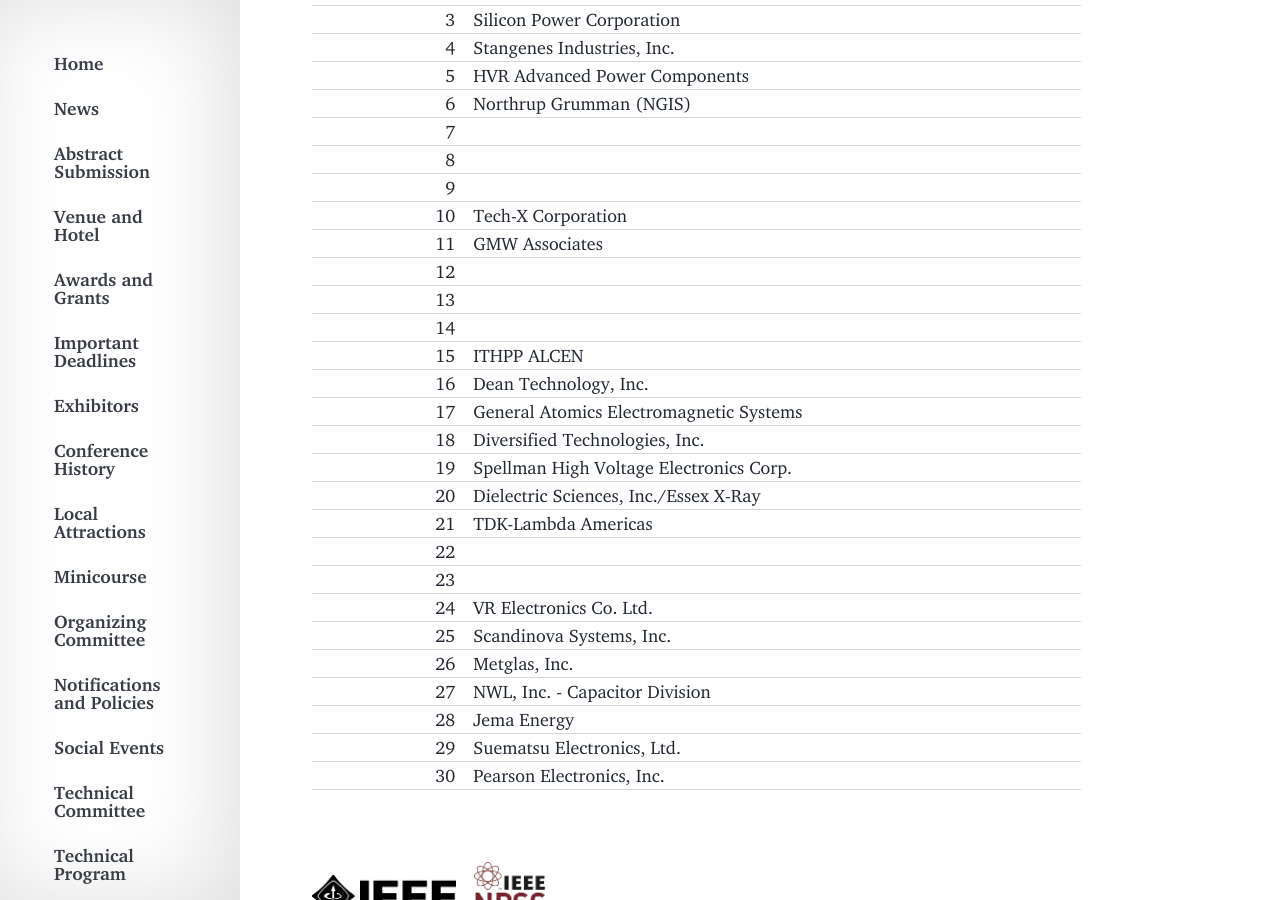
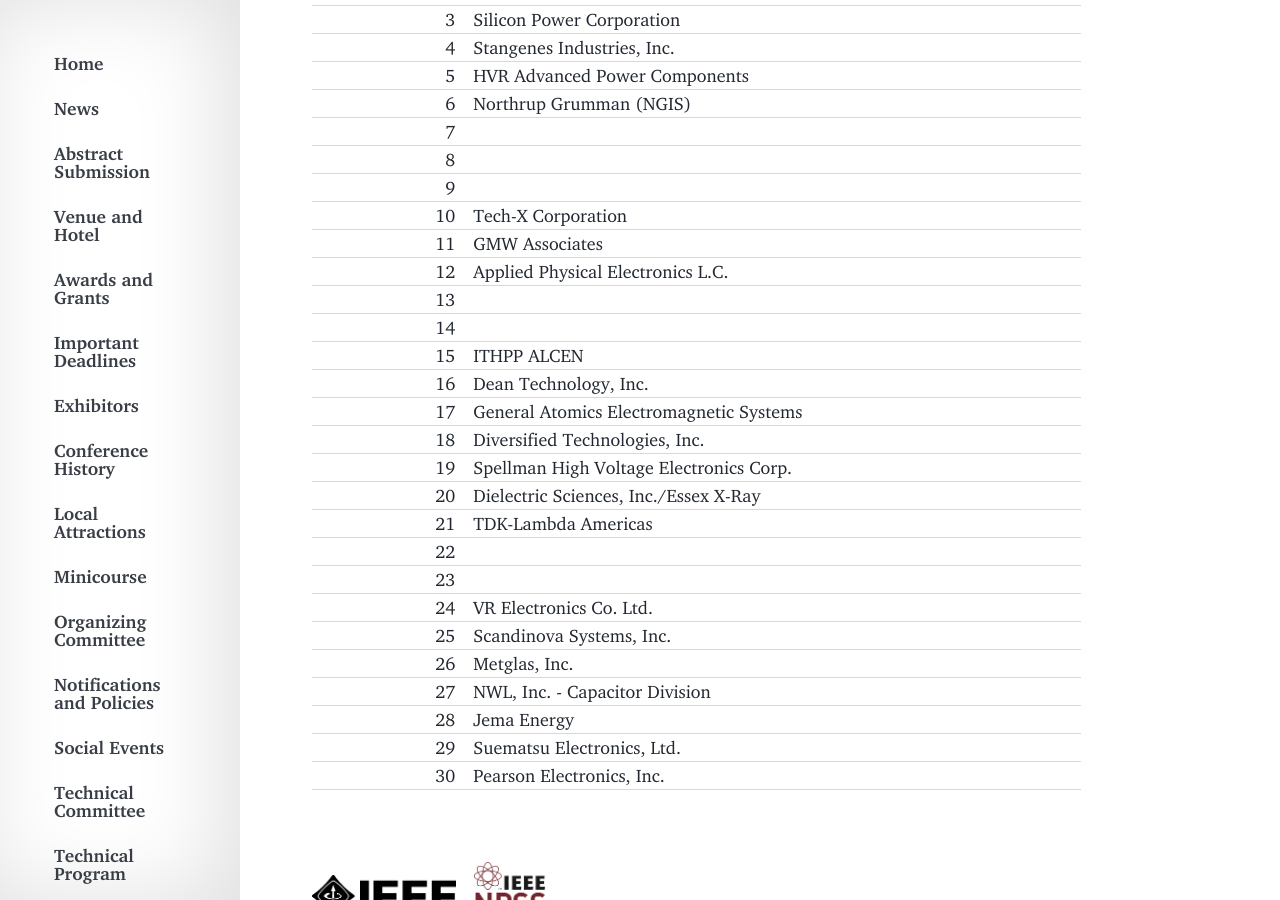
Before and after one commit to ppps2019/ppps2019.github.io, a Jekyll site: the page built from _info_articles/exhibitors.md, in a window 1280 px wide and 900 px high, scrolled down 2432 px. Built offline with Jekyll 4.4.1, drawn with Linux system fonts in a browser that asks for light colours; comment, search, counter and statistics services are not loaded.

Commit message:
Update exhibitors.md

```diff
--- a/_info_articles/exhibitors.md
+++ b/_info_articles/exhibitors.md
@@ -44,7 +44,7 @@ If you plan to reserve a booth and **intend to make the booth registration depos
 | 9 | |
 | 10 | Tech-X Corporation |
 | 11 | GMW Associates |
-| 12 | |
+| 12 | Applied Physical Electronics L.C. |
 | 13 | |
 | 14 | |
 | 15 | ITHPP ALCEN |
```
